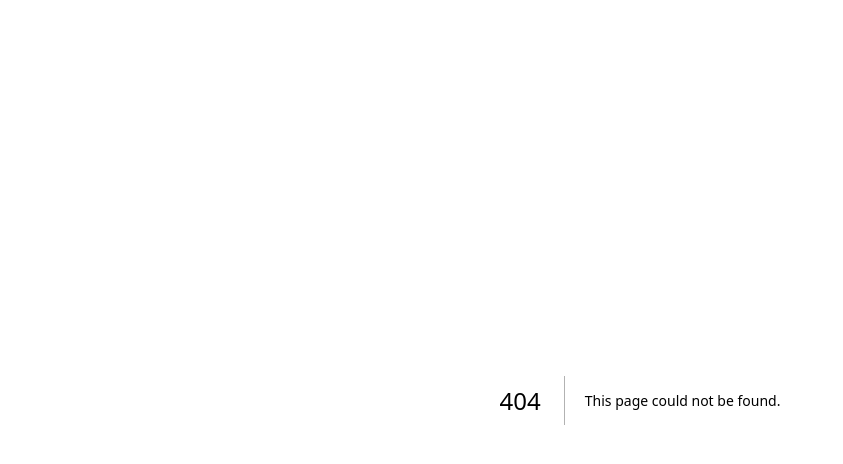
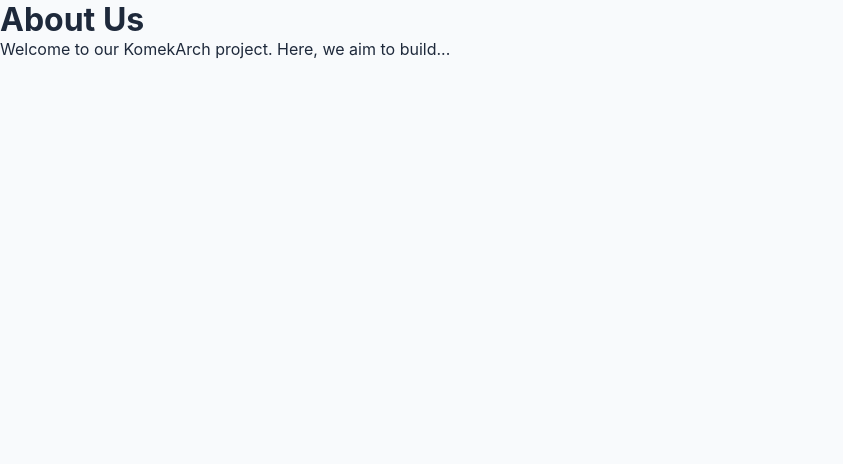
Before and after one commit to baltabay321/KomekArch, a Next.js app: page /about in a window 1280 px wide. Before the commit this address had no page. Shown: the top 464 px of the page, without its empty margins (0-843 px from the left). Built offline with nearby package versions, Linux system fonts and the light colour scheme.

Commit message:
Create about page in pages/about.tsx

```diff
--- /dev/null
+++ b/pages/about.tsx
@@ -0,0 +1,12 @@
+import React from 'react';
+
+const AboutPage = () => {
+  return (
+    <div>
+      <h1>About Us</h1>
+      <p>Welcome to our KomekArch project. Here, we aim to build...</p>
+    </div>
+  );
+};
+
+export default AboutPage;
```
